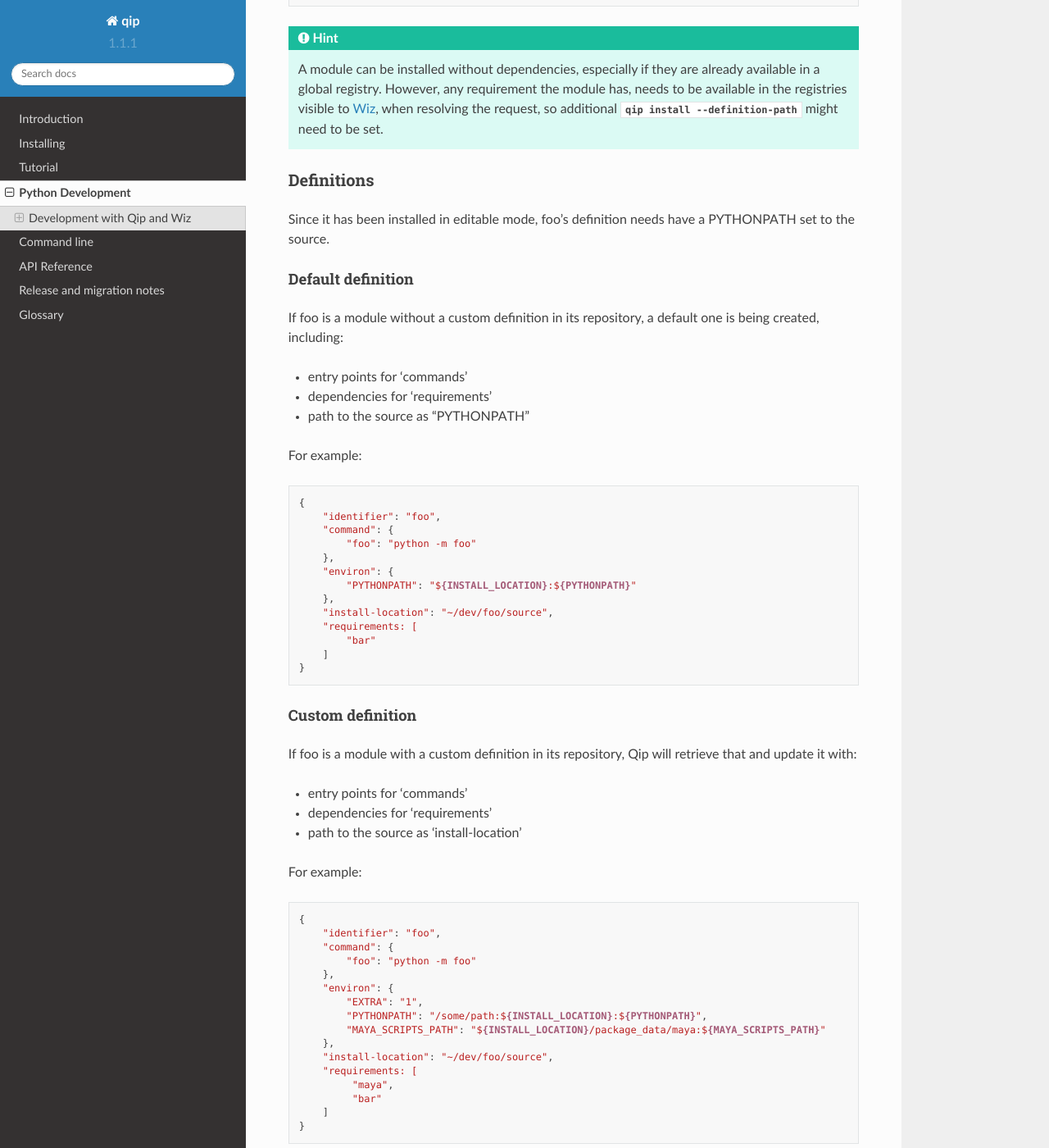
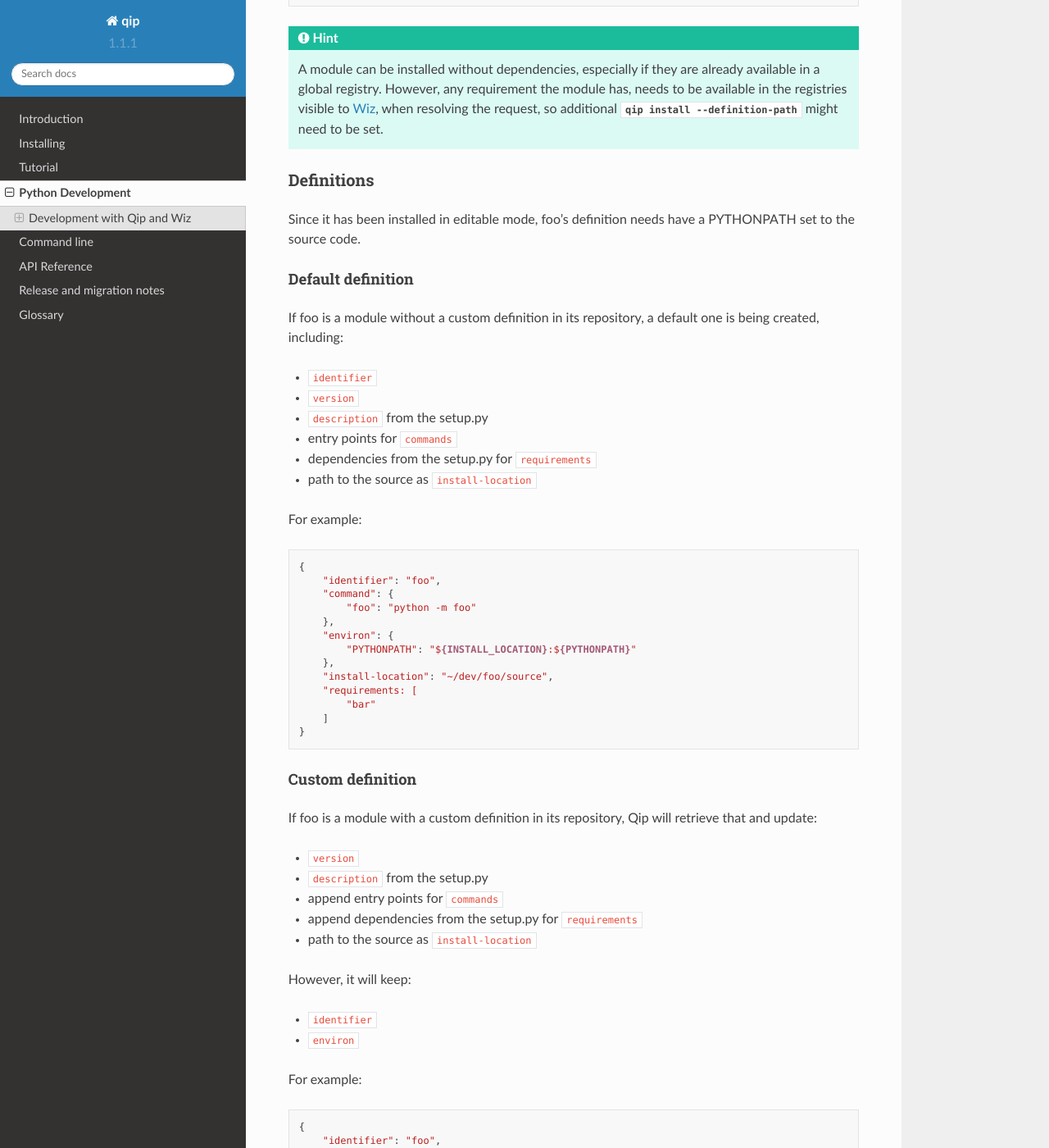
Before and after one commit to themill/qip, a Sphinx documentation site: the page built from doc/development.rst, in a window 1280 px wide and 1400 px high, scrolled down 876 px. Shown: the whole window at 82% size. Built offline with Sphinx 7.4.7 and the Read the Docs theme 2.0.0, drawn with Linux system fonts in a browser that asks for light colours; some of the changed text lies outside the part shown.

Commit message:
Update dev docs with better phrasing and more information.

```diff
--- a/doc/development.rst
+++ b/doc/development.rst
@@ -46,7 +45,7 @@ registry::
 Definitions
 -----------
 Since it has been installed in editable mode, foo's definition needs have a
-PYTHONPATH set to the source.
+PYTHONPATH set to the source code.
 
 Default definition
 ^^^^^^^^^^^^^^^^^^
@@ -54,9 +53,12 @@ Default definition
 If foo is a module without a custom definition in its repository, a default one
 is being created, including:
 
-- entry points for 'commands'
-- dependencies for 'requirements'
-- path to the source as "PYTHONPATH"
+- ``identifier``
+- ``version``
+- ``description`` from the setup.py
+- entry points for ``commands``
+- dependencies from the setup.py for ``requirements``
+- path to the source as ``install-location``
 
 For example::
 
@@ -78,11 +80,18 @@ Custom definition
 ^^^^^^^^^^^^^^^^^^
 
 If foo is a module with a custom definition in its repository, :term:`Qip` will
-retrieve that and update it with:
+retrieve that and update:
 
-- entry points for 'commands'
-- dependencies for 'requirements'
-- path to the source as 'install-location'
+- ``version``
+- ``description`` from the setup.py
+- append entry points for ``commands``
+- append dependencies from the setup.py for ``requirements``
+- path to the source as ``install-location``
+
+However, it will keep:
+
+- ``identifier``
+- ``environ``
 
 For example::
 
@@ -109,7 +118,7 @@ For example::
     include environment variables, requirements and command aliases, if they
     are special.
 
-    For example, this could be the `wiz.json` inside of foo for the example
+    For example, this could be the ``wiz.json`` inside of foo for the example
     above::
 
         {
```
Also changed, not shown: other parts of doc/development.rst (+2 -3 lines).
